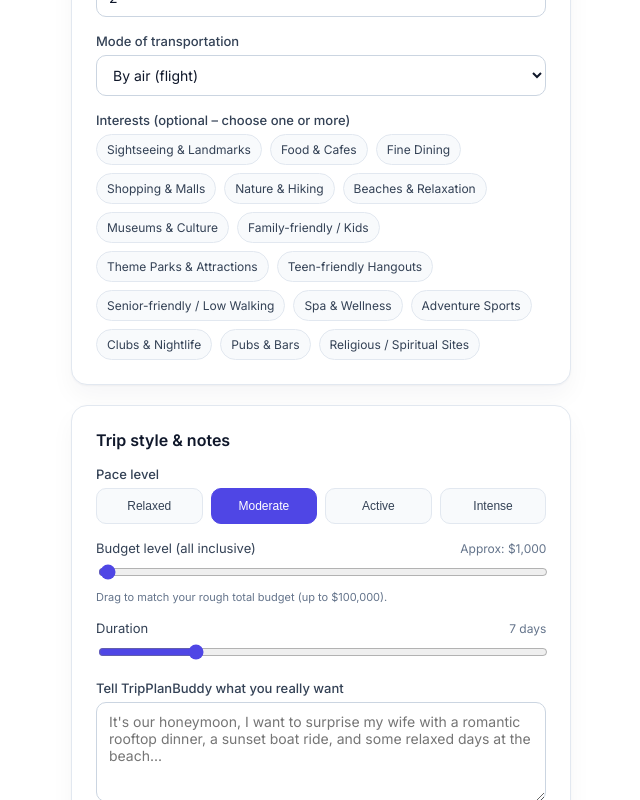
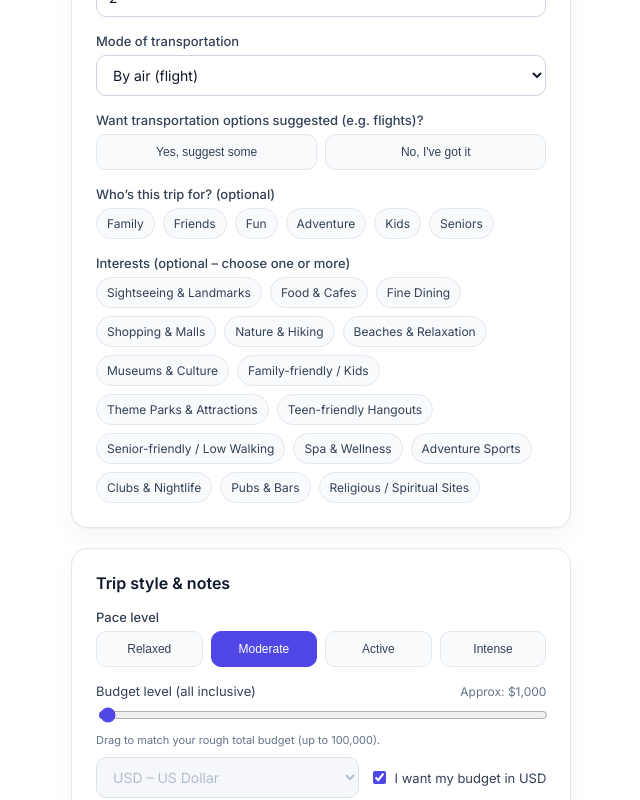
Before and after one commit to prudhvikumar344-cmyk/nextjs-boilerplate, a Next.js app: page / in a window 1280 px wide. Shown: the part 1300-2100 px from the top of the page, without its empty margins (9-649 px from the left). Built offline with nearby package versions, Linux system fonts and the light colour scheme.

Commit message:
Add origin, currency, trip type, and transport-suggestion questions to planner form

```diff
--- a/pages/index.js
+++ b/pages/index.js
@@ -60,17 +60,26 @@ function DownloadIcon() {
 }
 
 export default function Home() {
+  const [origin, setOrigin] = useState(""); // NEW – where the trip starts from
   const [destination, setDestination] = useState("");
   const [tripDate, setTripDate] = useState(""); // single date
   const [travelers, setTravelers] = useState("2");
 
   const [budgetLevel, setBudgetLevel] = useState(1000);
+  const [currency, setCurrency] = useState("USD"); // NEW – budget currency
+  const [useUSD, setUseUSD] = useState(true); // NEW – "budget is in USD" checkbox
 
   const [pace, setPace] = useState("normal");
   const [durationDays, setDurationDays] = useState(7);
 
   const [interests, setInterests] = useState([]); // optional
+  const [tripType, setTripType] = useState([]); // NEW – family, friends, kids, etc.
   const [transportation, setTransportation] = useState("air"); // NEW
+  // NEW – null = not answered yet, true/false once the traveler picks
+  const [wantsTransportSuggestions, setWantsTransportSuggestions] =
+    useState(null);
+  const [budgetIncludesRoundTrip, setBudgetIncludesRoundTrip] =
+    useState(null);
   const [notes, setNotes] = useState("");
 
   const [loading, setLoading] = useState(false);
@@ -105,9 +114,46 @@ export default function Home() {
     { value: "intense", label: "Intense" },
   ];
 
+  // Who the trip is for / the vibe you're going for (NEW)
+  const tripTypeOptions = [
+    "Family",
+    "Friends",
+    "Fun",
+    "Adventure",
+    "Kids",
+    "Seniors",
+  ];
+
+  // A short, curated list is friendlier than every ISO currency code.
+  const currencyOptions = [
+    { value: "USD", label: "USD – US Dollar" },
+    { value: "EUR", label: "EUR – Euro" },
+    { value: "GBP", label: "GBP – British Pound" },
+    { value: "INR", label: "INR – Indian Rupee" },
+    { value: "JPY", label: "JPY – Japanese Yen" },
+    { value: "AUD", label: "AUD – Australian Dollar" },
+    { value: "CAD", label: "CAD – Canadian Dollar" },
+    { value: "CNY", label: "CNY – Chinese Yuan" },
+    { value: "SGD", label: "SGD – Singapore Dollar" },
+    { value: "AED", label: "AED – UAE Dirham" },
+    { value: "CHF", label: "CHF – Swiss Franc" },
+    { value: "MXN", label: "MXN – Mexican Peso" },
+    { value: "BRL", label: "BRL – Brazilian Real" },
+    { value: "ZAR", label: "ZAR – South African Rand" },
+  ];
+
   // Toggle a single interest on/off
   const toggleInterest = (value) => {
     setInterests((prev) =>
+      prev.includes(value)
+        ? prev.filter((i) => i !== value)
+        : [...prev, value]
+    );
+  };
+
+  // Toggle a single trip-type tag on/off (NEW)
+  const toggleTripType = (value) => {
+    setTripType((prev) =>
       prev.includes(value)
         ? prev.filter((i) => i !== value)
         : [...prev, value]
@@ -133,15 +179,20 @@ export default function Home() {
         method: "POST",
         headers: { "Content-Type": "application/json" },
         body: JSON.stringify({
+          origin,
           destination,
           tripDate,
           travelers,
           budget: budgetLabelFor(budgetLevel),
           budgetValue: budgetLevel,
+          currency: useUSD ? "USD" : currency,
           pace,
           durationDays,
           interests,
+          tripType,
           transportation,
+          wantsTransportSuggestions,
+          budgetIncludesRoundTrip,
           notes,
         }),
       });
@@ -167,6 +218,9 @@ export default function Home() {
     if (!result?.itinerary) return;
 
     const titleDestination = destination || "Your Trip";
+    const routeLine = origin
+      ? `${origin} → ${titleDestination}`
+      : titleDestination;
     const dateLine = tripDate
       ? `${tripDate} (around ${durationDays} days)`
       : `Around ${durationDays} days`;
@@ -179,7 +233,7 @@ export default function Home() {
     doc.setFontSize(16);
     doc.text(`TripPlanBuddy Itinerary`, marginLeft, marginTop);
     doc.setFontSize(12);
-    doc.text(`Destination: ${titleDestination}`, marginLeft, marginTop + 20);
+    doc.text(`Trip: ${routeLine}`, marginLeft, marginTop + 20);
     doc.text(`Trip date & duration: ${dateLine}`, marginLeft, marginTop + 36);
     doc.text(
       `Travelers: ${travelers || "N/A"}  •  Pace: ${pace}  •  Transport: ${
@@ -368,14 +422,25 @@ export default function Home() {
                 <h2 className="card-title">Trip basics</h2>
 
                 <div className="card-body">
+                  <div className="field-row-2">
                     <div className="field">
-                    <label className="label">Destination</label>
+                      <label className="label">From (optional)</label>
+                      <input
+                        placeholder="e.g. New York"
+                        value={origin}
+                        onChange={(e) => setOrigin(e.target.value)}
+                        className="input"
+                      />
+                    </div>
+                    <div className="field">
+                      <label className="label">To</label>
                       <input
                         placeholder="Tokyo, Paris, Bali..."
                         value={destination}
                         onChange={(e) => setDestination(e.target.value)}
                         className="input"
                       />
+                    </div>
                   </div>
 
                   <div className="field">
@@ -413,6 +478,101 @@ export default function Home() {
                       <option value="road">By road (car / bus / train)</option>
                       <option value="water">By water / cruise</option>
                     </select>
+                  </div>
+
+                  {/* NEW – whether to suggest actual transport/flight options */}
+                  <div className="field">
+                    <div className="field-label">
+                      Want transportation options suggested (e.g. flights)?
+                    </div>
+                    <div className="yesno-row">
+                      <button
+                        type="button"
+                        onClick={() => {
+                          setWantsTransportSuggestions(true);
+                          setBudgetIncludesRoundTrip(null);
+                        }}
+                        className={`pace-chip ${
+                          wantsTransportSuggestions === true
+                            ? "pace-chip--active"
+                            : ""
+                        }`}
+                      >
+                        Yes, suggest some
+                      </button>
+                      <button
+                        type="button"
+                        onClick={() => setWantsTransportSuggestions(false)}
+                        className={`pace-chip ${
+                          wantsTransportSuggestions === false
+                            ? "pace-chip--active"
+                            : ""
+                        }`}
+                      >
+                        No, I've got it
+                      </button>
+                    </div>
+
+                    {/* Only asked once they say "No" – otherwise we're the ones suggesting transport */}
+                    {wantsTransportSuggestions === false && (
+                      <div className="follow-up-field">
+                        <div className="field-label">
+                          Does your budget already include round-trip
+                          tickets?
+                        </div>
+                        <div className="yesno-row">
+                          <button
+                            type="button"
+                            onClick={() => setBudgetIncludesRoundTrip(true)}
+                            className={`pace-chip ${
+                              budgetIncludesRoundTrip === true
+                                ? "pace-chip--active"
+                                : ""
+                            }`}
+                          >
+                            Yes, it's included
+                          </button>
+                          <button
+                            type="button"
+                            onClick={() => setBudgetIncludesRoundTrip(false)}
+                            className={`pace-chip ${
+                              budgetIncludesRoundTrip === false
+                                ? "pace-chip--active"
+                                : ""
+                            }`}
+                          >
+                            No, separate
+                          </button>
+                        </div>
+                      </div>
+                    )}
+                  </div>
+
+                  {/* NEW – who the trip is for / the vibe */}
+                  <div className="field">
+                    <label className="label">
+                      Who&rsquo;s this trip for? (optional)
+                    </label>
+                    <div className="interests-grid">
+                      {tripTypeOptions.map((item) => {
+                        const active = tripType.includes(item);
+                        return (
+                          <label
+                            key={item}
+                            className={`interest-pill ${
+                              active ? "interest-pill--active" : ""
+                            }`}
+                          >
+                            <input
+                              type="checkbox"
+                              checked={active}
+                              onChange={() => toggleTripType(item)}
+                            />
+                            <span>{item}</span>
+                          </label>
+                        );
+                      })}
+                    </div>
                   </div>
 
                   {/* Interests as checkbox pills */}
@@ -476,7 +636,8 @@ export default function Home() {
                     <div className="field-label-row">
                       <span>Budget level (all inclusive)</span>
                       <span className="muted">
-                        Approx: ${budgetLevel.toLocaleString()}
+                        Approx: {useUSD ? "$" : currency + " "}
+                        {budgetLevel.toLocaleString()}
                       </span>
                     </div>
                     <input
@@ -489,7 +650,31 @@ export default function Home() {
                       className="slider"
                     />
                     <div className="hint">
-                      Drag to match your rough total budget (up to $100,000).
+                      Drag to match your rough total budget (up to 100,000).
+                    </div>
+
+                    {/* NEW – local currency + "use USD instead" checkbox */}
+                    <div className="currency-row">
+                      <select
+                        value={currency}
+                        onChange={(e) => setCurrency(e.target.value)}
+                        disabled={useUSD}
+                        className="input currency-select"
+                      >
+                        {currencyOptions.map((c) => (
+                          <option key={c.value} value={c.value}>
+                            {c.label}
+                          </option>
+                        ))}
+                      </select>
+                      <label className="checkbox-row">
+                        <input
+                          type="checkbox"
+                          checked={useUSD}
+                          onChange={(e) => setUseUSD(e.target.checked)}
+                        />
+                        <span>I want my budget in USD</span>
+                      </label>
                     </div>
                   </div>
 
@@ -1008,6 +1193,60 @@ export default function Home() {
           font-weight: 600;
         }
 
+        /* NEW – From / To side-by-side row */
+        .field-row-2 {
+          display: grid;
+          grid-template-columns: 1fr 1fr;
+          gap: 12px;
+        }
+
+        /* NEW – Yes/No question rows (transport suggestions, round-trip) */
+        .yesno-row {
+          display: grid;
+          grid-template-columns: repeat(2, minmax(0, 1fr));
+          gap: 8px;
+        }
+
+        .follow-up-field {
+          margin-top: 12px;
+          padding-top: 12px;
+          border-top: 1px dashed #e2e8f0;
+        }
+
+        /* NEW – currency dropdown + "use USD" checkbox under the budget slider */
+        .currency-row {
+          margin-top: 10px;
+          display: flex;
+          flex-wrap: wrap;
+          align-items: center;
+          gap: 10px;
+        }
+
+        .currency-select {
+          width: auto;
+          flex: 1 1 200px;
+        }
+
+        .currency-select:disabled {
+          background-color: #f1f5f9;
+          color: #94a3b8;
+          cursor: not-allowed;
+        }
+
+        .checkbox-row {
+          display: inline-flex;
+          align-items: center;
+          gap: 6px;
+          font-size: 13px;
+          color: #334155;
+          cursor: pointer;
+          user-select: none;
+        }
+
+        .checkbox-row input {
+          accent-color: #4f46e5;
+        }
+
         .error-box {
           font-size: 13px;
           color: #b91c1c;
@@ -1153,6 +1392,10 @@ export default function Home() {
           .pace-row {
             grid-template-columns: repeat(2, minmax(0, 1fr));
           }
+
+          .field-row-2 {
+            grid-template-columns: 1fr;
+          }
         }
       `}</style>
     </main>
```
Lines whose indentation alone changed are shown as unchanged.
